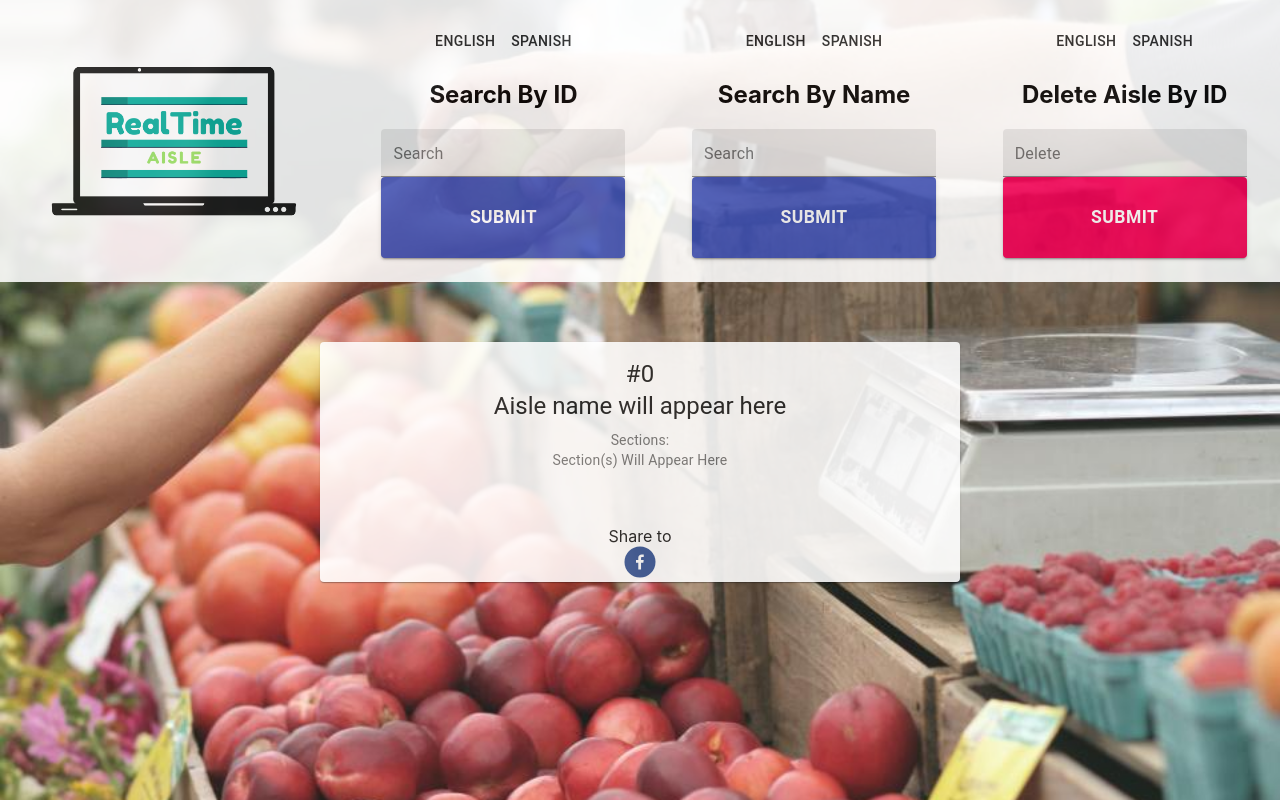
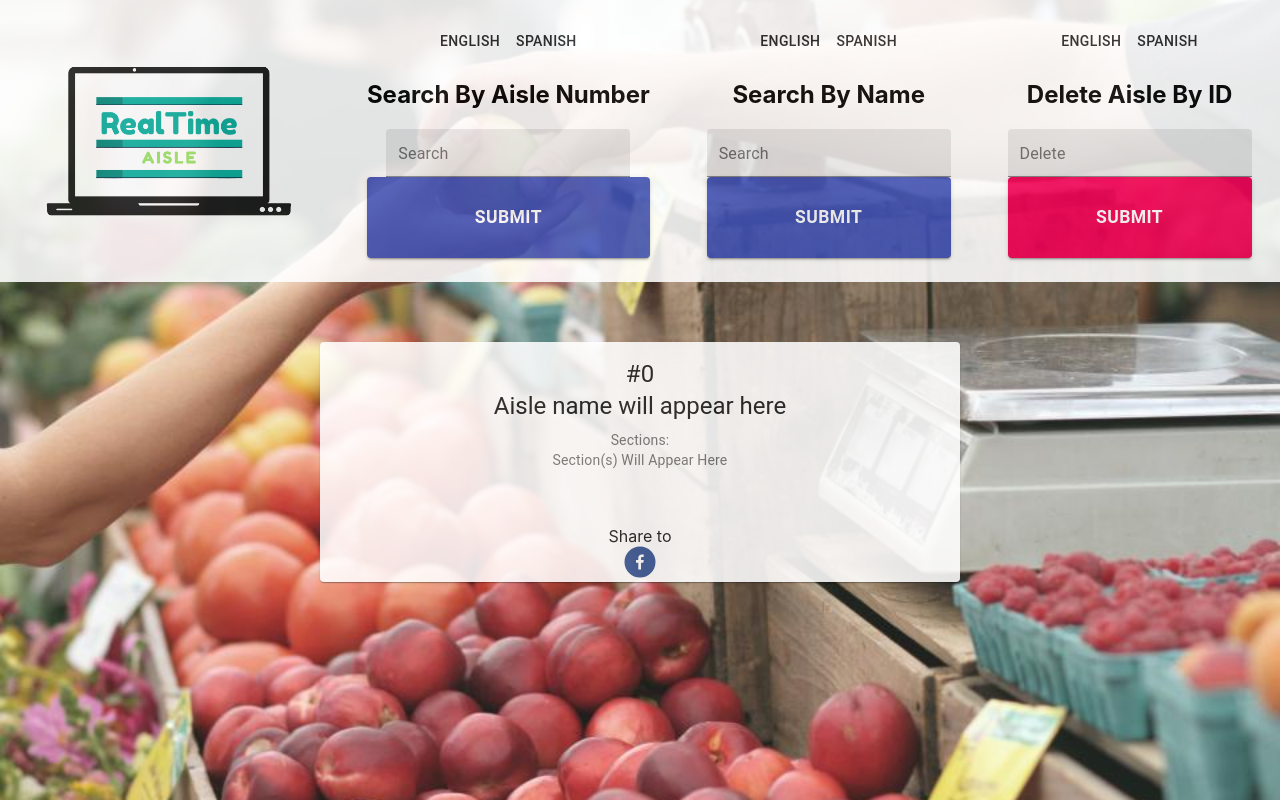
Before and after one commit to lanxdrey19/Real-Time-Aisle-Frontend, a React (Create React App) app in the folder my-app/: page / in a window 1280 px wide. Built offline with nearby package versions, Linux system fonts and the light colour scheme.

Commit message:
modified translations

```diff
--- a/my-app/src/Components/SearchById.tsx
+++ b/my-app/src/Components/SearchById.tsx
@@ -19,9 +19,10 @@ function SearchById(props : any) {
           </Button>
 
             { english ? (
-            <h2 className='title'>Search By ID</h2>
+            <h2 className='title'>Search By Aisle Number</h2>
 
-            ) :<h2 className='title'>Buscar Por ID </h2>}
+            ) :<h2 className='title'>
+            Buscar Por Número De Pasillo </h2>}
           <Grid
             container
             direction="column"
--- a/my-app/src/Components/SearchByName.tsx
+++ b/my-app/src/Components/SearchByName.tsx
@@ -55,7 +55,7 @@ function SearchByName(props : any) {
             { english ? (
             <h2 className='title'>Search By Name</h2>
 
-            ) :<h2 className='title'>Buscar Por nombre </h2>}
+            ) :<h2 className='title'>Buscar Por Nombre </h2>}
           <Grid
             container
             direction="column"
```
Also changed, not shown: my-app/src/Components/AllAisleSection.tsx (line endings or trailing spaces).
